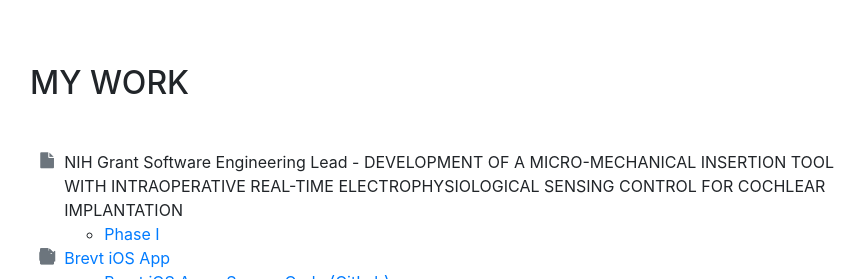
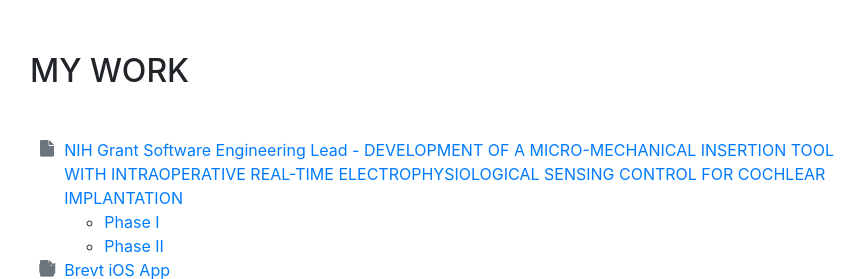
Before and after one commit to MattAndrick/MattE-J.github.io, a website with bundled scripts: page index.html in a window 1280 px wide. Shown: the part 3118-3397 px from the top of the page, without its empty margins (338-1203 px from the left). Built offline with nearby package versions, Linux system fonts and the light colour scheme; a web font is replaced by a local one.

Commit message:
Update index.html

```diff
--- a/index.html
+++ b/index.html
@@ -224,12 +224,19 @@
           <h2 class="mb-5">My Work</h2>
           <ul class="fa-ul mb-0">
               <li>
-                    NIH Grant Software Engineering Lead - DEVELOPMENT OF A MICRO-MECHANICAL INSERTION TOOL WITH INTRAOPERATIVE REAL-TIME ELECTROPHYSIOLOGICAL SENSING CONTROL FOR COCHLEAR IMPLANTATION </a>
+                  <a href="https://projectreporter.nih.gov/project_info_description.cfm?aid=10082146" target="_blank">
+                  <i class="fa-li fa fa-file text-muted"></i>
+                  NIH Grant Software Engineering Lead - DEVELOPMENT OF A MICRO-MECHANICAL INSERTION TOOL WITH INTRAOPERATIVE REAL-TIME ELECTROPHYSIOLOGICAL SENSING CONTROL FOR COCHLEAR IMPLANTATION </a>
                   <ul>
                     <li>
                       <a href="https://projectreporter.nih.gov/project_info_description.cfm?aid=9777406" target="_blank">
                       <i class="fa-li fa fa-file text-muted"></i>
                         Phase I </a>
+                    </li>
+                    <li>
+                      <a href="https://projectreporter.nih.gov/project_info_description.cfm?aid=10082146" target="_blank">
+                      <i class="fa-li fa fa-file text-muted"></i>
+                        Phase II </a>
                     </li>
                  </ul>
               </li>
```
